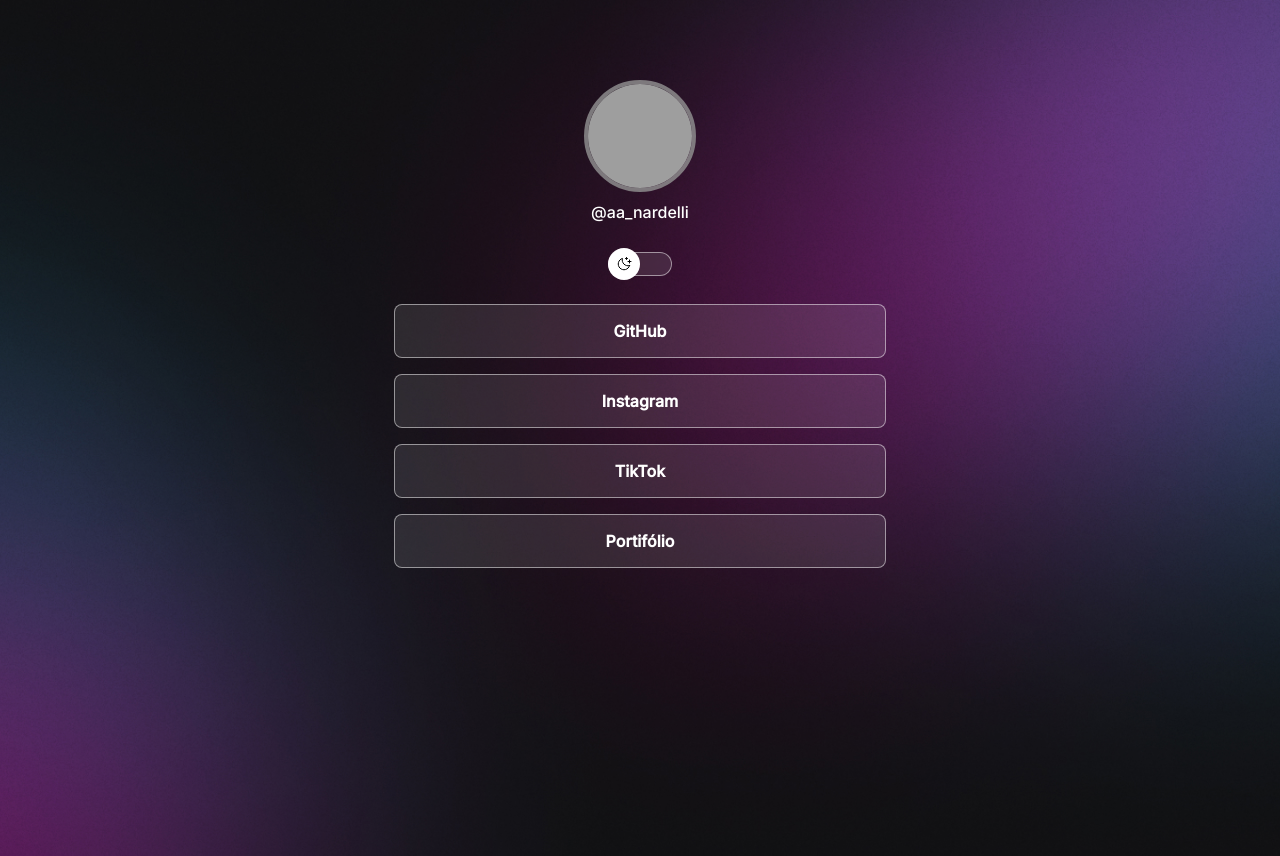
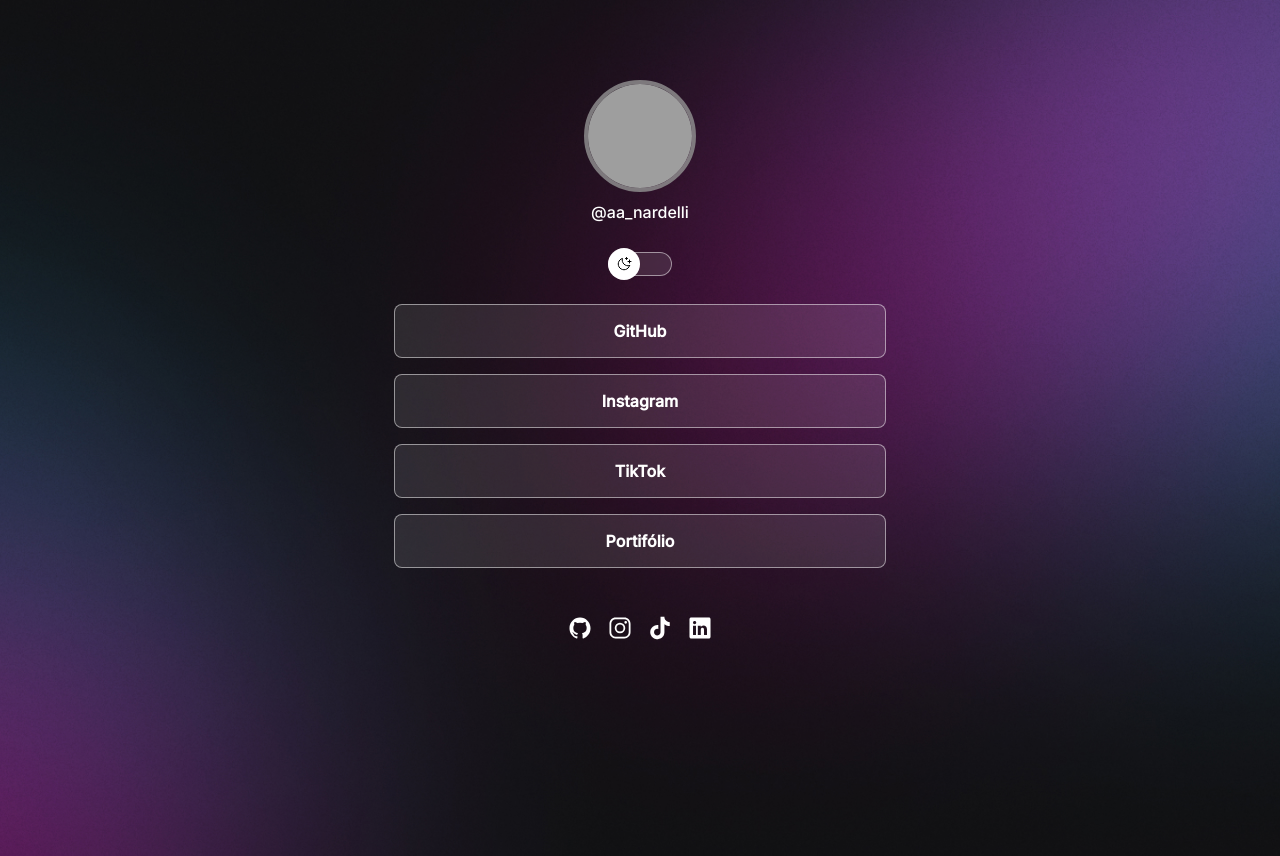
Before and after one commit to N4rdelli/dev-links-react-N4rdelli, a React (Create React App) app: page / in a window 1280 px wide. Built offline with nearby package versions, Linux system fonts and the light colour scheme; grey boxes are pictures that could not be loaded.

Commit message:
Social Links desenvolvidos

```diff
--- a/public/index.html
+++ b/public/index.html
@@ -39,5 +39,7 @@
       To begin the development, run `npm start` or `yarn start`.
       To create a production bundle, use `npm run build` or `yarn build`.
     -->
+    <script type="module" src="https://unpkg.com/ionicons@7.1.0/dist/ionicons/ionicons.esm.js"></script>
+    <script nomodule src="https://unpkg.com/ionicons@7.1.0/dist/ionicons/ionicons.js"></script>
   </body>
 </html>
--- a/src/components/socialLinks/socialLinks.jsx
+++ b/src/components/socialLinks/socialLinks.jsx
@@ -0,0 +1,11 @@
+import "./socialLinks.module.css"
+
+const SocialLinks = ({icon, href}) => {
+    return(
+        <a href={href} target="_blank">
+            <ion-icon name={icon}/>
+        </a>
+    )
+}
+
+export default SocialLinks;
--- a/src/components/socialLinks/socialLinks.module.css
+++ b/src/components/socialLinks/socialLinks.module.css
@@ -0,0 +1,5 @@
+a{
+    display: flex;
+    align-items: center;
+    justify-content: center;
+}
--- a/src/pages/App.css
+++ b/src/pages/App.css
@@ -57,3 +57,12 @@
     gap: 16px;
     padding: 24px;
 }
+
+/* Ícones das redes sociais */
+#socialLinks {
+    display: flex;
+    justify-content: center;
+    padding: 24px;
+    gap: 16px;
+    font-size: 24px;
+}
--- a/src/pages/App.jsx
+++ b/src/pages/App.jsx
@@ -2,6 +2,7 @@
 import Switch from "../components/switch/switch";
 import Profile from "../components/profile/profile";
 import Links from "../components/links/links";
+import SocialLinks from "../components/socialLinks/socialLinks";
 
 import "./App.css";
 
@@ -26,6 +27,12 @@
                     <Links link={"#"}>Portifólio</Links>
                 </ul>
             </div>
+            <div id="socialLinks">
+                <SocialLinks href={"#"} icon={"logo-github"}></SocialLinks>
+                <SocialLinks href={"#"} icon={"logo-instagram"}></SocialLinks>
+                <SocialLinks href={"#"} icon={"logo-tiktok"}></SocialLinks>
+                <SocialLinks href={"#"} icon={"logo-linkedin"}></SocialLinks>
+            </div>
         </div>
     )
 }
```
